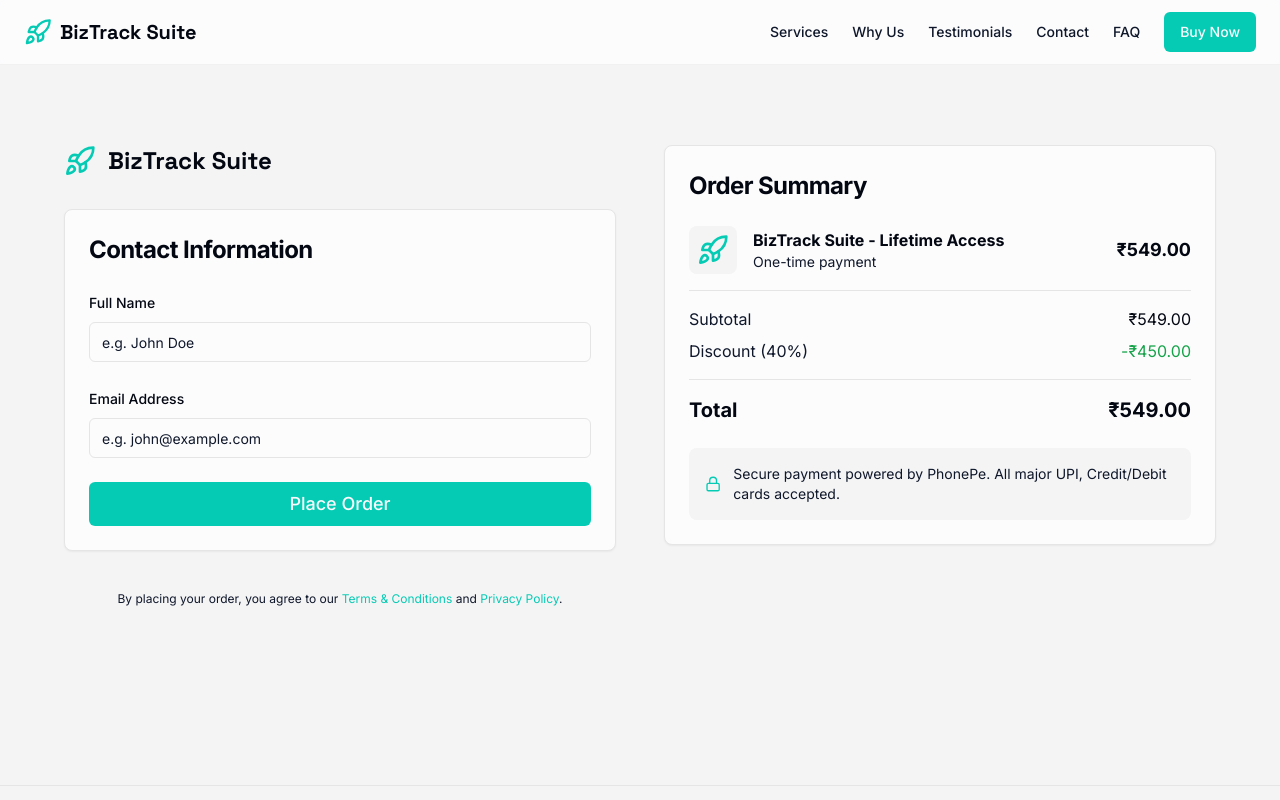
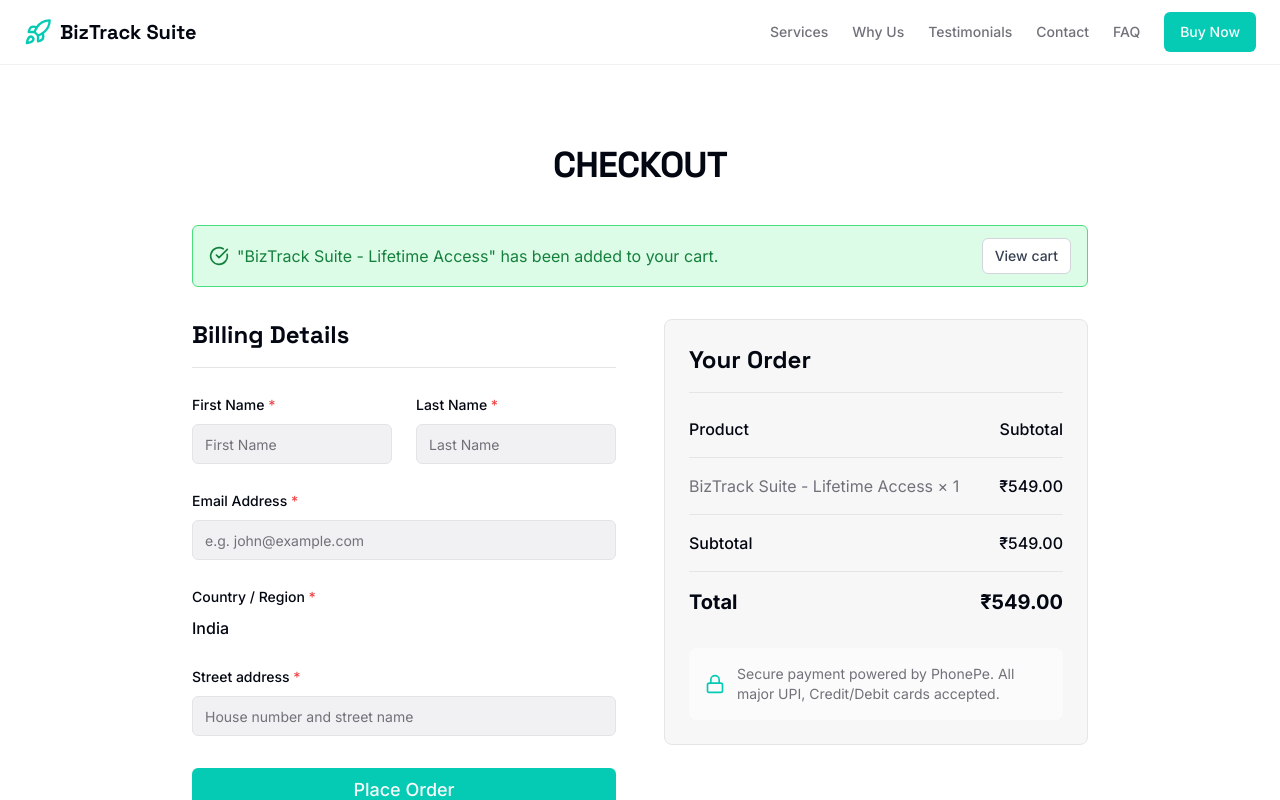
Before and after one commit to CodeCafeLab/launchkit_landingpage, a Next.js app: page /checkout in a window 1280 px wide. Shown: the top 800 px of the page. Built offline with nearby package versions, Linux system fonts and the light colour scheme.

Commit message:
need ui like these image use the current them

```diff
--- a/src/app/checkout/page.tsx
+++ b/src/app/checkout/page.tsx
@@ -6,7 +6,7 @@
 import { zodResolver } from '@hookform/resolvers/zod';
 import { z } from 'zod';
 import axios from 'axios';
-import { Loader2, Rocket, Lock } from 'lucide-react';
+import { Loader2, Rocket, Lock, CheckCircle } from 'lucide-react';
 
 import { Button } from '@/components/ui/button';
 import { Card, CardContent, CardHeader, CardTitle, CardDescription } from '@/components/ui/card';
@@ -16,8 +16,10 @@
 import { Separator } from '@/components/ui/separator';
 
 const orderFormSchema = z.object({
-  fullName: z.string().min(2, "Full name must be at least 2 characters."),
+  firstName: z.string().min(2, "First name must be at least 2 characters."),
+  lastName: z.string().min(2, "Last name must be at least 2 characters."),
   email: z.string().email("Invalid email address."),
+  streetAddress: z.string().min(5, "Street address is required."),
 });
 
 type OrderFormData = z.infer<typeof orderFormSchema>;
@@ -30,14 +32,14 @@
 
   const form = useForm<OrderFormData>({
     resolver: zodResolver(orderFormSchema),
-    defaultValues: { fullName: "", email: "" },
+    defaultValues: { firstName: "", lastName: "", email: "", streetAddress: "" },
   });
 
   async function onSubmit(values: OrderFormData) {
     setIsSubmitting(true);
     try {
       const orderPayload = {
-        name: values.fullName,
+        name: `${values.firstName} ${values.lastName}`,
         email: values.email,
         amount: 549, // Amount in INR
         userId: 'CUID' + Date.now(),
@@ -71,93 +73,106 @@
   }
 
   return (
-    <div className="w-full bg-secondary">
-      <main className="container mx-auto px-4 md:px-6 py-12 md:py-20 min-h-[calc(100vh-80px)]">
-        <div className="grid lg:grid-cols-2 gap-12 max-w-6xl mx-auto">
-          {/* Left Column */}
-          <div className="space-y-8">
-            <div className="flex items-center gap-3">
-              <Rocket className="h-8 w-8 text-primary" />
-              <span className="text-2xl font-bold font-headline">BizTrack Suite</span>
+    <div className="w-full bg-background text-foreground">
+      <main className="container mx-auto px-4 md:px-6 py-12 md:py-20">
+        <div className="text-center mb-10">
+            <h1 className="text-4xl font-bold tracking-tight font-headline">CHECKOUT</h1>
         </div>
 
-            <Card className="bg-background">
-              <CardHeader>
-                <CardTitle className="text-2xl">Contact Information</CardTitle>
-              </CardHeader>
-              <CardContent>
+        <div className="max-w-4xl mx-auto mb-8">
+            <div className="bg-green-100 border border-green-400 text-green-700 px-4 py-3 rounded-md relative flex items-center justify-between" role="alert">
+                <div className="flex items-center">
+                    <CheckCircle className="h-5 w-5 mr-2" />
+                    <span className="block sm:inline">"BizTrack Suite - Lifetime Access" has been added to your cart.</span>
+                </div>
+                <Button variant="outline" size="sm" className="bg-white text-gray-700 border-gray-300 hover:bg-gray-50">View cart</Button>
+            </div>
+        </div>
+
+        <div className="grid lg:grid-cols-2 gap-12 max-w-4xl mx-auto">
+          {/* Left Column - Billing Details */}
+          <div className="space-y-6">
+            <h2 className="text-2xl font-semibold font-headline border-b pb-4">Billing Details</h2>
             <Form {...form}>
               <form onSubmit={form.handleSubmit(onSubmit)} className="space-y-6">
-                    <FormField control={form.control} name="fullName" render={({ field }) => (
+                <div className="grid grid-cols-1 md:grid-cols-2 gap-6">
+                    <FormField control={form.control} name="firstName" render={({ field }) => (
                       <FormItem>
-                        <FormLabel>Full Name</FormLabel>
-                        <FormControl><Input placeholder="e.g. John Doe" {...field} /></FormControl>
+                        <FormLabel>First Name <span className="text-destructive">*</span></FormLabel>
+                        <FormControl><Input placeholder="First Name" {...field} className="bg-secondary/50" /></FormControl>
                         <FormMessage />
                       </FormItem>
                     )} />
-                    <FormField control={form.control} name="email" render={({ field }) => (
+                    <FormField control={form.control} name="lastName" render={({ field }) => (
                       <FormItem>
-                        <FormLabel>Email Address</FormLabel>
-                        <FormControl><Input placeholder="e.g. john@example.com" {...field} /></FormControl>
+                        <FormLabel>Last Name <span className="text-destructive">*</span></FormLabel>
+                        <FormControl><Input placeholder="Last Name" {...field} className="bg-secondary/50"/></FormControl>
                         <FormMessage />
                       </FormItem>
                     )} />
-                    <Button type="submit" disabled={isSubmitting} className="w-full text-lg mt-4" size="lg">
+                </div>
+                <FormField control={form.control} name="email" render={({ field }) => (
+                  <FormItem>
+                    <FormLabel>Email Address <span className="text-destructive">*</span></FormLabel>
+                    <FormControl><Input placeholder="e.g. john@example.com" {...field} className="bg-secondary/50" /></FormControl>
+                    <FormMessage />
+                  </FormItem>
+                )} />
+                 <FormItem>
+                    <FormLabel>Country / Region <span className="text-destructive">*</span></FormLabel>
+                    <p className="font-medium">India</p>
+                </FormItem>
+                 <FormField control={form.control} name="streetAddress" render={({ field }) => (
+                  <FormItem>
+                    <FormLabel>Street address <span className="text-destructive">*</span></FormLabel>
+                    <FormControl><Input placeholder="House number and street name" {...field} className="bg-secondary/50"/></FormControl>
+                    <FormMessage />
+                  </FormItem>
+                )} />
+
+                {/* This button is part of the form on the left, but visually acts on the whole page */}
+                 <Button type="submit" disabled={isSubmitting} className="w-full text-lg !mt-8" size="lg">
                   {isSubmitting ? <><Loader2 className="mr-2 h-5 w-5 animate-spin" /> Processing...</> : "Place Order"}
                 </Button>
+                 <p className="text-xs text-center text-muted-foreground pt-2">
+                    By placing your order, you agree to our <a href="/terms-and-conditions" className="text-primary hover:underline">Terms & Conditions</a>.
+                </p>
               </form>
             </Form>
-              </CardContent>
-            </Card>
-
-             <p className="text-xs text-center text-muted-foreground pt-2">
-                By placing your order, you agree to our <a href="/terms-and-conditions" className="text-primary hover:underline">Terms & Conditions</a> and <a href="/privacy-policy" className="text-primary hover:underline">Privacy Policy</a>.
-            </p>
           </div>
 
-          {/* Right Column */}
-          <div className="space-y-8">
-            <Card className="bg-background">
-              <CardHeader>
-                <CardTitle className="text-2xl">Order Summary</CardTitle>
-              </CardHeader>
-              <CardContent className="space-y-4">
-                <div className="flex justify-between items-center">
-                  <div className="flex items-center gap-4">
-                    <div className="bg-secondary rounded-lg p-2">
-                        <Rocket className="h-8 w-8 text-primary"/>
-                    </div>
-                    <div>
-                        <p className="font-semibold">BizTrack Suite - Lifetime Access</p>
-                        <p className="text-sm text-muted-foreground">One-time payment</p>
-                    </div>
-                  </div>
-                  <p className="font-semibold text-lg">₹549.00</p>
+          {/* Right Column - Order Summary */}
+          <div className="space-y-6">
+            <div className="border rounded-lg p-6 bg-secondary/30">
+                <h2 className="text-2xl font-semibold font-headline border-b pb-4 mb-6">Your Order</h2>
+                <div className="space-y-4">
+                  <div className="flex justify-between items-center font-medium">
+                    <p>Product</p>
+                    <p>Subtotal</p>
                   </div>
                   <Separator />
-                <div className="space-y-2">
-                    <div className="flex justify-between">
-                        <p className="text-muted-foreground">Subtotal</p>
+                  <div className="flex justify-between items-center">
+                    <p className="text-muted-foreground">BizTrack Suite - Lifetime Access × 1</p>
+                    <p className="font-medium">₹549.00</p>
+                  </div>
+                  <Separator />
+                  <div className="flex justify-between items-center font-medium">
+                    <p>Subtotal</p>
                     <p>₹549.00</p>
                   </div>
-                    <div className="flex justify-between">
-                        <p className="text-muted-foreground">Discount (40%)</p>
-                        <p className="text-green-600">-₹450.00</p>
-                    </div>
-                </div>
                    <Separator />
-                <div className="flex justify-between font-bold text-xl">
+                  <div className="flex justify-between items-center font-bold text-xl">
                     <p>Total</p>
                     <p>₹549.00</p>
                   </div>
-              </CardContent>
-               <CardContent>
-                <div className="flex items-center gap-3 text-sm text-muted-foreground p-4 bg-secondary rounded-lg">
-                    <Lock className="h-5 w-5 text-primary"/>
+                </div>
+                 <div className="mt-8 p-4 bg-background/50 rounded-lg">
+                    <div className="flex items-center gap-3 text-sm text-muted-foreground">
+                        <Lock className="h-5 w-5 text-primary flex-shrink-0"/>
                         <span>Secure payment powered by PhonePe. All major UPI, Credit/Debit cards accepted.</span>
                     </div>
-               </CardContent>
-            </Card>
+                </div>
+            </div>
           </div>
         </div>
       </main>
--- a/src/app/globals.css
+++ b/src/app/globals.css
@@ -4,7 +4,7 @@
 
 @layer base {
   :root {
-    --background: 240 10% 99%;
+    --background: 0 0% 100%;
     --foreground: 224 71.4% 4.1%;
 
     --card: 0 0% 100%;
@@ -16,20 +16,20 @@
     --primary: 173 94% 41%;
     --primary-foreground: 210 20% 98%;
 
-    --secondary: 240 5% 96%;
+    --secondary: 240 5.9% 90%;
     --secondary-foreground: 222.2 47.4% 11.2%;
 
-    --muted: 240 5% 96%;
-    --muted-foreground: 222.2 47.4% 11.2%;
+    --muted: 240 5.9% 90%;
+    --muted-foreground: 240 3.8% 46.1%;
 
-    --accent: 240 5% 96%;
+    --accent: 240 5.9% 90%;
     --accent-foreground: 222.2 47.4% 11.2%;
 
     --destructive: 0 84.2% 60.2%;
     --destructive-foreground: 210 40% 98%;
 
     --border: 0 0% 89.8%;
-    --input: 0 0% 89.8%;
+    --input: 240 5.9% 90%;
     --ring: 173 94% 41%;
 
     --radius: 0.5rem;
```
Lines whose indentation alone changed are shown as unchanged.
